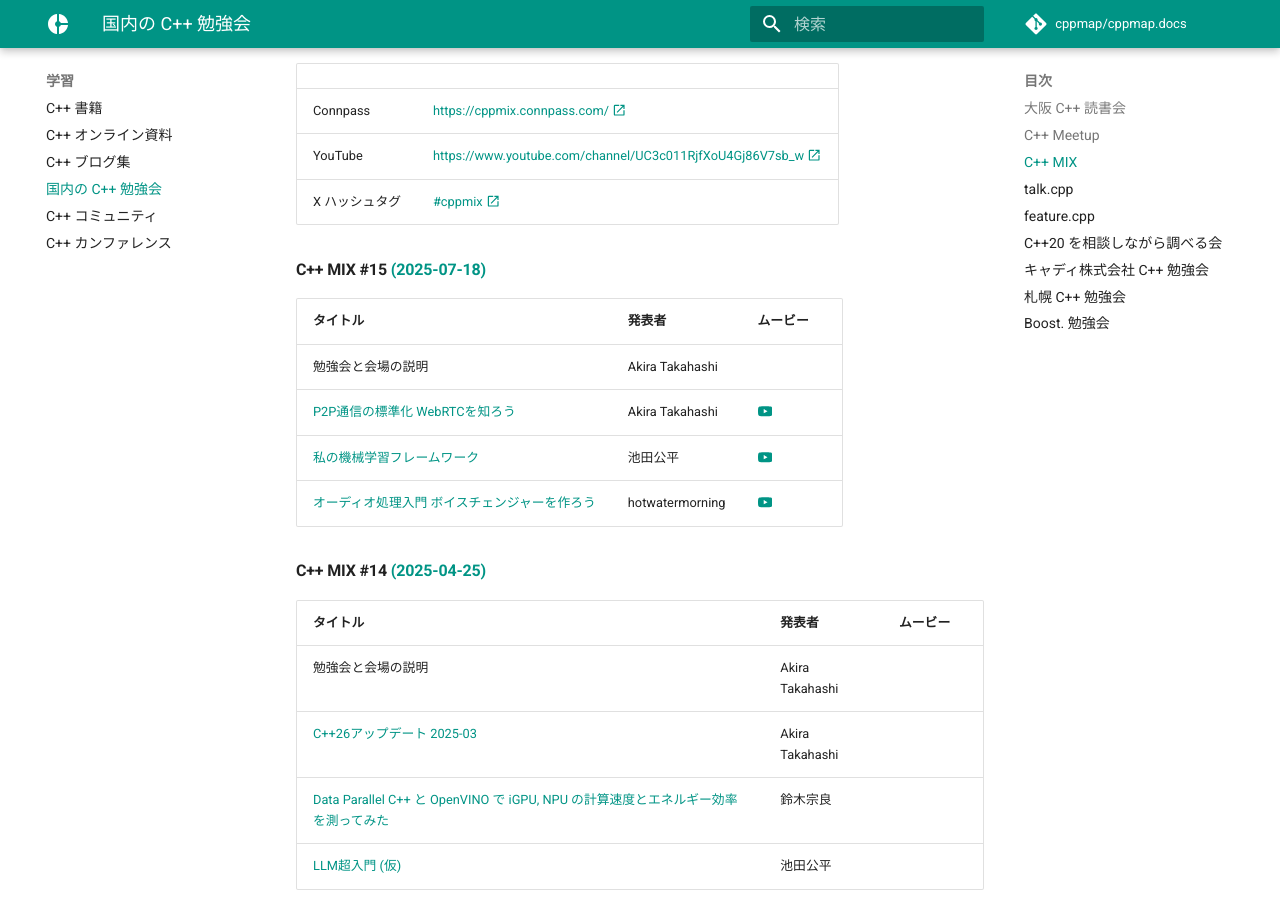
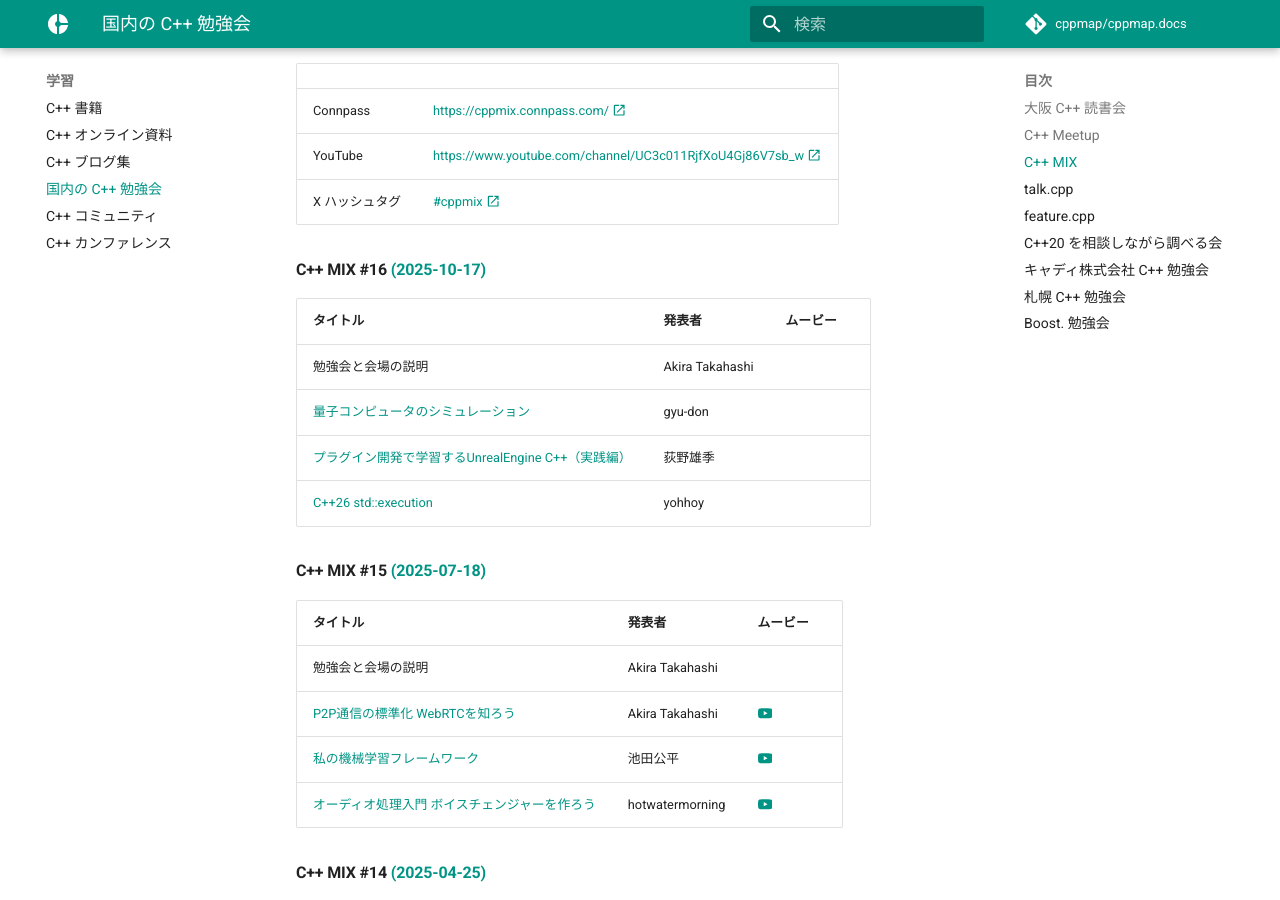
Before and after one commit to cppmap/cppmap.docs, an MkDocs documentation site: the page built from docs/learn/studymeetings.md, in a window 1280 px wide and 900 px high, scrolled down 1212 px. Built offline with MkDocs 1.6.1 and Material for MkDocs 9.7.7, drawn with Linux system fonts in a browser that asks for light colours; nearby versions of some CDN libraries; comment, search, counter and statistics services are not loaded.

Commit message:
add C++ MIX 16 (#64)

```diff
--- a/docs/learn/studymeetings.md
+++ b/docs/learn/studymeetings.md
@@ -39,6 +39,14 @@ description: 国内で開催されている C++ 関連の勉強会イベント
 | Connpass | [https://cppmix.connpass.com/ :material-open-in-new:](https://cppmix.connpass.com/){:target="_blank"} |
 | YouTube | [https://www.youtube.com/channel/UC3c011RjfXoU4Gj86V7sb_w :material-open-in-new:](https://www.youtube.com/channel/UC3c011RjfXoU4Gj86V7sb_w){:target="_blank"} |
 | X ハッシュタグ | [#cppmix :material-open-in-new:](https://x.com/search?q=%23cppmix&f=live){:target="_blank"} |
+
+#### C++ MIX #16 [(2025-10-17)](https://cppmix.connpass.com/event/369191/)
+| タイトル                                                                                                              | 発表者          | ムービー |
+|-----------------------------------------------------------------------------------------------------------------------|-----------------|----------|
+| 勉強会と会場の説明                                                                                                    | Akira Takahashi |          |
+| [量子コンピュータのシミュレーション](https://www.docswell.com/s/gyu-don/K447N6-2025-10-17-192918)                     | gyu-don         |          |
+| [プラグイン開発で学習するUnrealEngine C++（実践編）](https://www.docswell.com/s/YuukiOgino/574MN1-cppmix16-UE5Plugin) | 荻野雄季        |          |
+| [C++26 std::execution](https://www.docswell.com/s/yohhoy/ZQXJ2E-cpp26-execution)                                      | yohhoy          |          |
 
 #### C++ MIX #15 [(2025-07-18)](https://cppmix.connpass.com/event/359098/)
 | タイトル                                                                                                                           | 発表者          | ムービー                                         |
```
